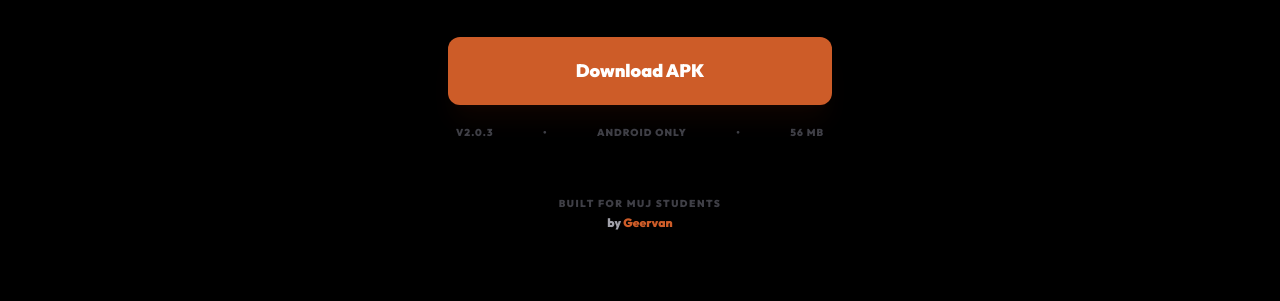
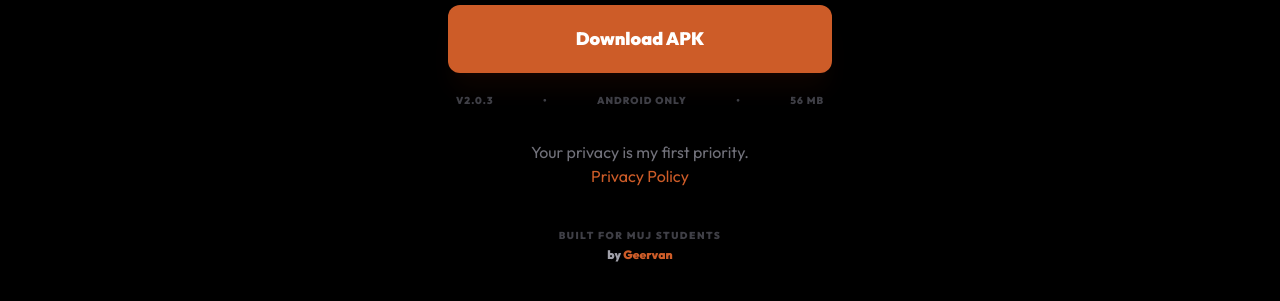
Before and after one commit to Geervan/sample, a plain HTML site: page index.html in a window 1280 px wide. Shown: the part 399-700 px from the top of the page. Drawn offline with nearby package versions, Linux system fonts and the light colour scheme.

Commit message:
added privacy policy

```diff
--- a/index.html
+++ b/index.html
@@ -48,9 +48,19 @@
                 <span>56 MB</span>
             </div>
         </div>
+        <!-- Privacy Notice -->
+<div class="mt-8 text-center">
+    <p class="text-[16px] font-medium text-zinc-500">
+        Your privacy is my first priority. <br>
+        <a href="https://docs.google.com/document/d/1QYJJTNKFG_mg2uNC5h5WJ0Iu1_HntBWgXqRgbhigrNk/edit?usp=sharing"
+           class="text-[#CD5C28] hover:underline decoration-2 transition-all">
+            Privacy Policy
+        </a>
+    </p>
+</div>
 
         <!-- Footer with LinkedIn -->
-        <footer class="mt-14 space-y-1">
+        <footer class="mt-10 space-y-1">
             <p class="text-[10px] font-black text-zinc-700 tracking-[0.15em] uppercase">Built for MUJ students</p>
             <p class="text-xs font-bold text-zinc-400">
                 by <a href="https://www.linkedin.com/in/geervan" target="_blank" class="text-[#CD5C28] hover:underline decoration-2 transition-all">Geervan</a>
```
